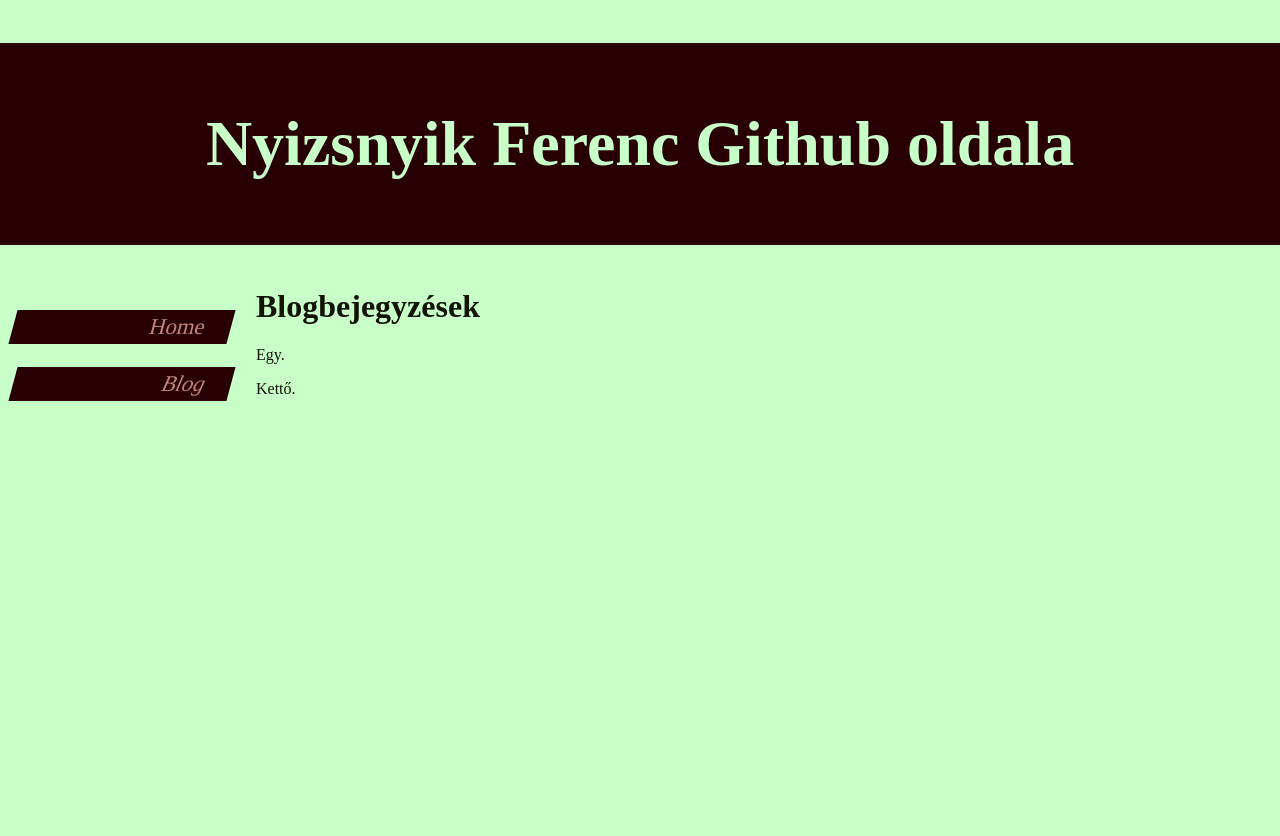
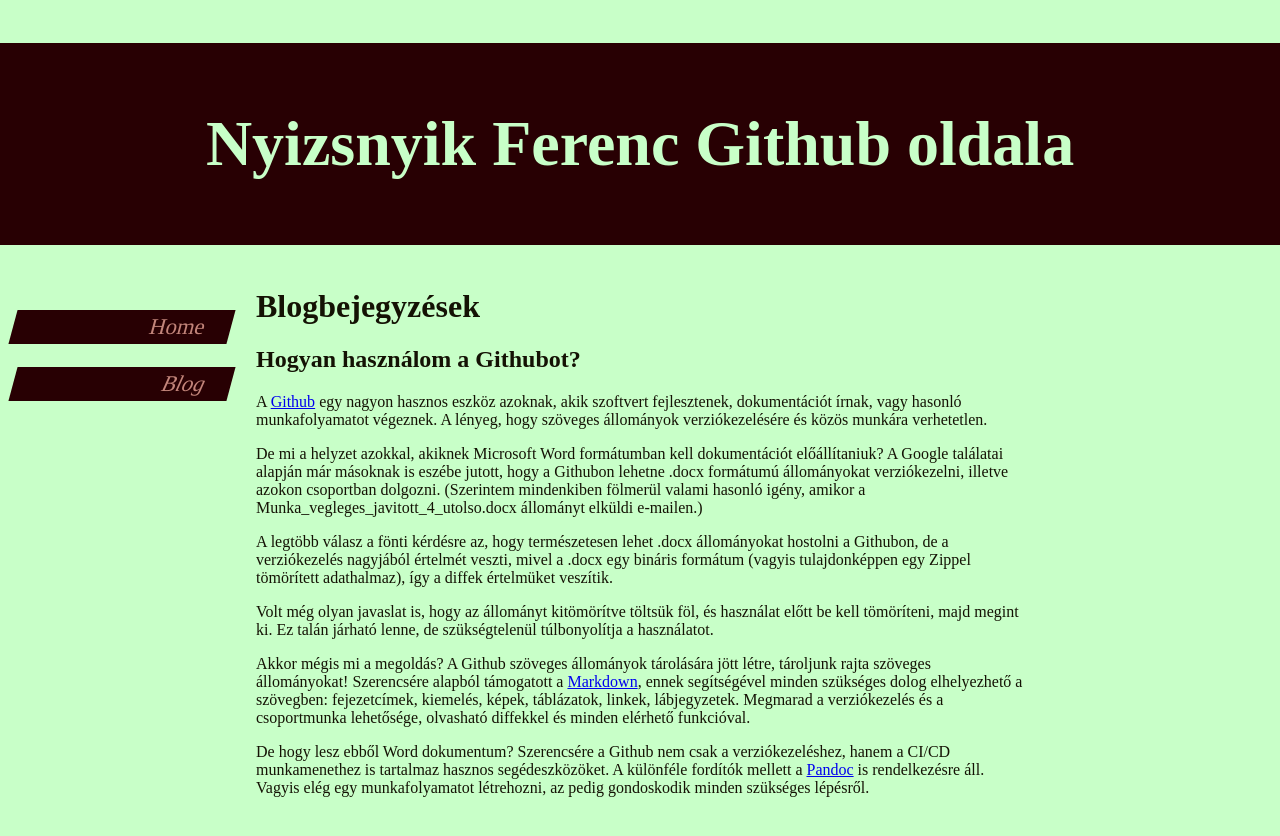
Before and after one commit to nyizsa/nyizsa.github.io, a Jekyll site: the page built from blog.md, in a window 1280 px wide. Shown: the top 836 px of the page. Built offline with Jekyll 4.4.1, drawn with Linux system fonts in a browser that asks for light colours; our own code applies the rules of GitHub Pages for plain Markdown files.

Commit message:
Github blog

```diff
--- a/blog.md
+++ b/blog.md
@@ -1,5 +1,15 @@
 # Blogbejegyzések
 
-Egy.
+## Hogyan használom a Githubot?
 
-Kettő.
+A [Github](https://github.com) egy nagyon hasznos eszköz azoknak, akik szoftvert fejlesztenek, dokumentációt írnak, vagy hasonló munkafolyamatot végeznek. A lényeg, hogy szöveges állományok verziókezelésére és közös munkára verhetetlen.
+
+De mi a helyzet azokkal, akiknek Microsoft Word formátumban kell dokumentációt előállítaniuk? A Google találatai alapján már másoknak is eszébe jutott, hogy a Githubon lehetne .docx formátumú állományokat verziókezelni, illetve azokon csoportban dolgozni. (Szerintem mindenkiben fölmerül valami hasonló igény, amikor a Munka_vegleges_javitott_4_utolso.docx állományt elküldi e-mailen.)
+
+A legtöbb válasz a fönti kérdésre az, hogy természetesen lehet .docx állományokat hostolni a Githubon, de a verziókezelés nagyjából értelmét veszti, mivel a .docx egy bináris formátum (vagyis tulajdonképpen egy Zippel tömörített adathalmaz), így a diffek értelmüket veszítik.
+
+Volt még olyan javaslat is, hogy az állományt kitömörítve töltsük föl, és használat előtt be kell tömöríteni, majd megint ki. Ez talán járható lenne, de szükségtelenül túlbonyolítja a használatot.
+
+Akkor mégis mi a megoldás? A Github szöveges állományok tárolására jött létre, tároljunk rajta szöveges állományokat! Szerencsére alapból támogatott a [Markdown](https://en.wikipedia.org/wiki/Markdown), ennek segítségével minden szükséges dolog elhelyezhető a szövegben: fejezetcímek, kiemelés, képek, táblázatok, linkek, lábjegyzetek. Megmarad a verziókezelés és a csoportmunka lehetősége, olvasható diffekkel és minden elérhető funkcióval.
+
+De hogy lesz ebből Word dokumentum? Szerencsére a Github nem csak a verziókezeléshez, hanem a CI/CD munkamenethez is tartalmaz hasznos segédeszközöket. A különféle fordítók mellett a [Pandoc](https://pandoc.org) is rendelkezésre áll. Vagyis elég egy munkafolyamatot létrehozni, az pedig gondoskodik minden szükséges lépésről.
```
